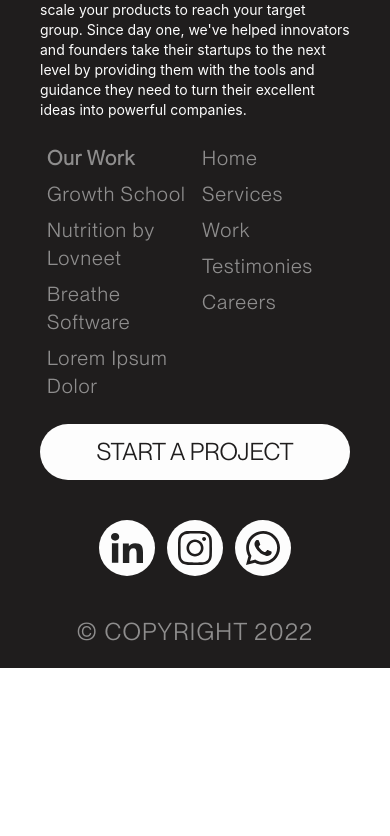
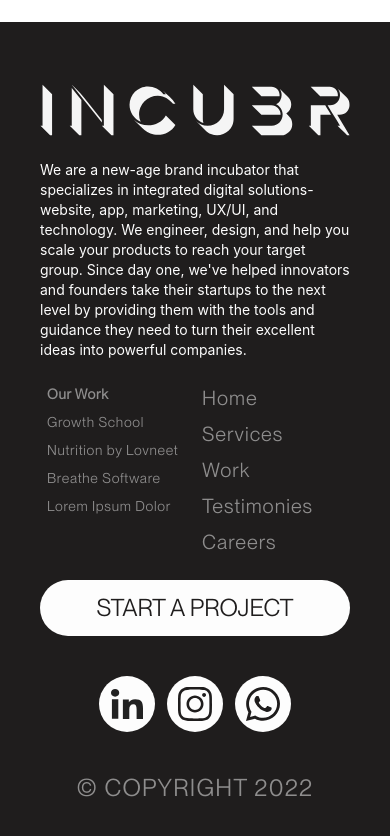
Before and after one commit to incubr/incubr-1, a Next.js app: page /careers in a window 390 px wide. Shown: the part 1956-2792 px from the top of the page. Before the commit the page ends 2624 px from the top, so only its background shows below. Built offline with nearby package versions, Linux system fonts and the light colour scheme.

Commit message:
content feeding

```diff
--- a/src/components/common/workcard.jsx
+++ b/src/components/common/workcard.jsx
@@ -13,7 +13,7 @@ export default function WorkCard({data, isEven }) {
         } flex-1 text-white pb-20 px-4 mt-5 lg:pb-[6vw] font-[PPNeueMontreal]`}
       >
         <div className="flex lg:leading-[4vw] justify-end lg:text-[2vw]">
-          01.
+          0{data.id}.
         </div>
         <div className="flex w-[100%] flex-col ml-[3vw]">
           <span className="">{data.category}</span>
--- a/src/components/footer/index.jsx
+++ b/src/components/footer/index.jsx
@@ -18,7 +18,7 @@ export default function Footer({ isDark = false }) {
   return (
     <div className="w-full flex flex-col items-center">
       <div
-        className={`flex w-full  bottom-10 mt-10 lg:h-[28vw] items-center justify-center`}
+        className={`flex w-full  bottom-10 mt-10 h-[100vw] sm:h-[50vw] lg:h-[28vw] items-center justify-center`}
       >
         <div className="flex w-[100%] justify-center">
           <div
@@ -38,9 +38,9 @@ export default function Footer({ isDark = false }) {
         } flex justify-center`}
       >
         <footer
-          className={` h-screen px-10  space-y-6 lg:space-y-[2vw] w-full sm:w-[80%] lg:w-[80%] flex flex-col lg:flex-row items-center justify-center`}
+          className={` h-screen px-10  space-y-6 sm:space-y-[10vw] lg:space-y-[2vw] w-full sm:w-[80%] lg:w-[80%] flex flex-col lg:flex-row items-center justify-center`}
         >
-          <div className="flex flex-col space-y-6 lg:space-y-[3vw] justify-start items-start">
+          <div className="flex flex-col space-y-6 sm:space-y-[10vw] lg:space-y-[3vw] justify-start items-start">
             <Link href={"/"}>
               <Image src={isDark ? DarkLogo : Logo} />
             </Link>
@@ -60,10 +60,10 @@ export default function Footer({ isDark = false }) {
             <div
               className={`flex ${
                 isDark ? "text-[#FDFDFD]" : "text-[#1F1D1D]"
-              } w-full`}
+              } w-full justify-between`}
             >
               <div className="flex flex-1 ">
-                <div className="button flex space-y-2 lg:space-y-[1.5vw] flex-col text-xl cursor-pointer font-[PPNeueMontreal] tracking-wider lg:text-[1.5vw] opacity-50">
+                <div className="button flex space-y-2 lg:space-y-[1.5vw] flex-col text-sm sm:text-xl cursor-pointer font-[PPNeueMontreal] tracking-wider lg:text-[1.5vw] opacity-50">
                   <span className="px-[1.8vw] sm:px-0 font-bold">Our Work</span>
                   {work.map((item, index) => (
                     <Link key={"work" + index} href={"/work"}>
@@ -72,7 +72,7 @@ export default function Footer({ isDark = false }) {
                   ))}
                 </div>
               </div>
-              <div className="flex flex-1 sm:flex-[2]">
+              <div className="flex flex-1 sm:flex-1 lg:flex-[2]">
                 <div className="button flex space-y-2 lg:space-y-[1.5vw] flex-col text-xl cursor-pointer font-[PPNeueMontreal] tracking-wider lg:text-[1.7vw] opacity-50">
                   {navigation_link.map((item, index) => (
                     <Link key={"naviga" + index} href={item.link}>
```
